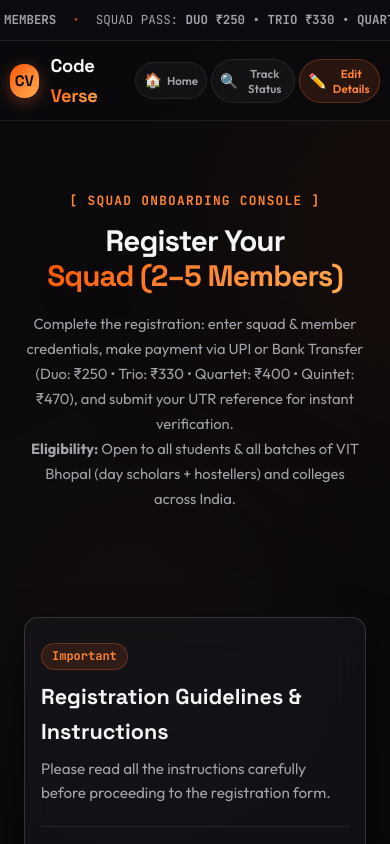
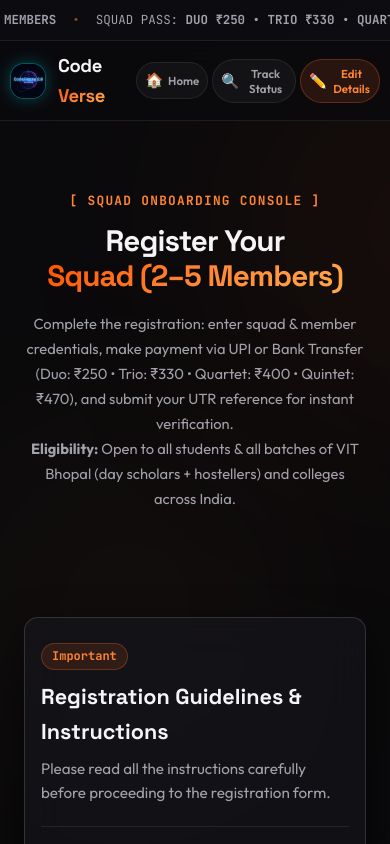
Before and after one commit to metaverse-club/codeverse_2, a website: page public/register.html in a window 390 px wide. Shown: the top 844 px of the page. Drawn offline with Linux system fonts and the light colour scheme; no server answers.

Commit message:
feat: replace old CV logo with new official CodeVerse 2.0 hackathon logo

```diff
--- a/public/register.html
+++ b/public/register.html
@@ -12,6 +12,7 @@
   <link
     href="https://fonts.googleapis.com/css2?family=Space+Grotesk:wght@400;500;600;700;800&family=Outfit:wght@300;400;500;600;700;800&family=JetBrains+Mono:wght@400;500;600;700&display=swap"
     rel="stylesheet">
+  <link rel="icon" type="image/png" href="codeverse_logo.png">
   <link rel="stylesheet" href="styles.css">
   <link rel="stylesheet" href="print.css">
 </head>
@@ -57,7 +58,7 @@
       <!-- Left: Logo & Website Name -->
       <a href="index.html" class="nav-brand">
         <div class="brand-logo-badge">
-          <span class="brand-glyph">CV</span>
+          <img src="codeverse_logo.png" alt="CodeVerse 2.0" class="brand-logo-img">
         </div>
         <div class="brand-text-block">
           <span class="brand-title">Code<span class="gradient-text">Verse</span></span>
@@ -1027,9 +1028,12 @@
   <footer class="footer">
     <div class="container footer-content">
       <div class="footer-left">
-        <div class="footer-brand">
-          <span class="footer-logo">Code<span class="brand-gradient">Verse</span> 2.0</span>
-          <span class="footer-by">Presented by <strong>Metaversity Club</strong></span>
+        <div class="footer-brand" style="display: flex; align-items: center; gap: 14px;">
+          <img src="codeverse_logo.png" alt="CodeVerse 2.0" style="width: 44px; height: 44px; border-radius: 10px; border: 1px solid rgba(0, 243, 255, 0.3); box-shadow: 0 0 12px rgba(0, 243, 255, 0.25);">
+          <div>
+            <span class="footer-logo">Code<span class="brand-gradient">Verse</span> 2.0</span>
+            <span class="footer-by">Presented by <strong>Metaversity Club</strong></span>
+          </div>
         </div>
         <p class="footer-sub">36-Hour National Flagship Hackathon • VIT Bhopal University</p>
       </div>
@@ -1056,6 +1060,7 @@
   <div id="printable-receipt-wrapper" class="printable-only">
     <div class="print-receipt-container">
       <div class="print-header">
+        <img src="codeverse_logo.png" alt="CodeVerse 2.0" style="width: 55px; height: 55px; border-radius: 8px; margin-bottom: 8px;">
         <h1 class="print-hackathon-name">CodeVerse 2.0</h1>
         <p class="print-subtitle">Official Registration Receipt</p>
       </div>
--- a/public/styles.css
+++ b/public/styles.css
@@ -275,18 +275,32 @@ img, svg, video, canvas {
 }
 
 .brand-logo-badge {
-  width: 40px;
-  height: 40px;
+  width: 42px;
+  height: 42px;
   border-radius: var(--radius-md);
-  background: var(--grad-copper);
+  background: #050508;
+  border: 1px solid rgba(0, 243, 255, 0.35);
   display: flex;
   align-items: center;
   justify-content: center;
-  font-family: var(--font-display);
-  font-weight: 800;
-  font-size: 1.15rem;
-  color: #0a0a0c;
-  box-shadow: 0 4px 16px var(--copper-glow);
+  overflow: hidden;
+  box-shadow: 0 0 16px rgba(0, 243, 255, 0.25);
+  transition: all var(--trans-base);
+  flex-shrink: 0;
+}
+
+.brand-logo-badge:hover,
+.nav-brand:hover .brand-logo-badge {
+  border-color: rgba(0, 243, 255, 0.7);
+  box-shadow: 0 0 24px rgba(0, 243, 255, 0.5);
+  transform: scale(1.05);
+}
+
+.brand-logo-img {
+  width: 100%;
+  height: 100%;
+  object-fit: cover;
+  display: block;
 }
 
 .brand-text-block {
@@ -2723,9 +2737,8 @@ img, svg, video, canvas {
   }
 
   .brand-logo-badge {
-    width: 34px;
-    height: 34px;
-    font-size: 0.95rem;
+    width: 36px;
+    height: 36px;
   }
 
   .brand-title {
```
Also changed, not shown: public/admin.html (+4 -1 lines), public/index.html (+8 -4 lines), public/codeverse_logo.png (added).
